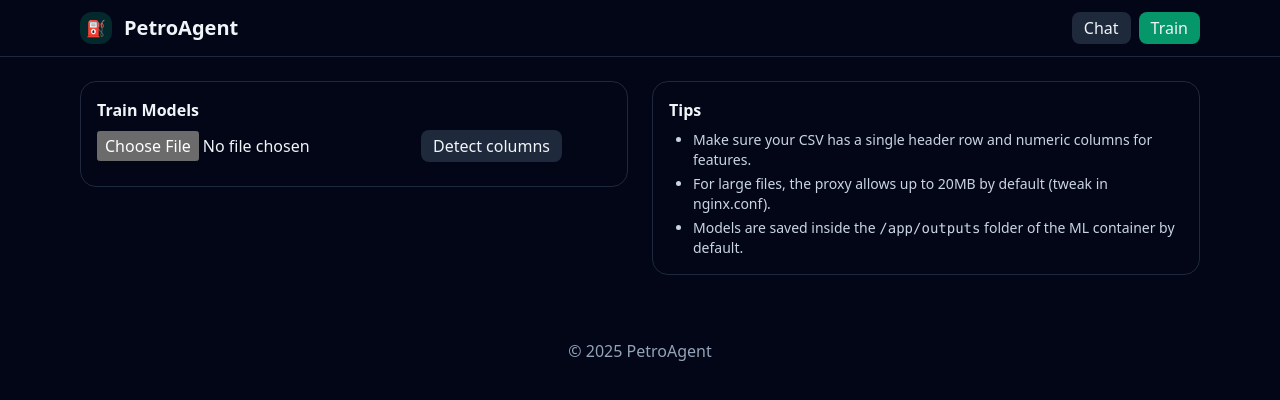
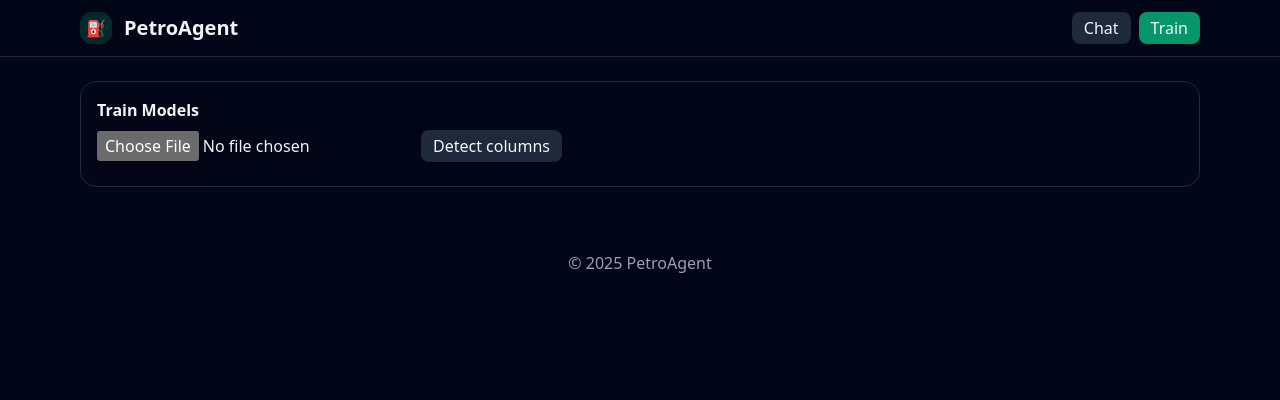
Before and after one commit to theOsaroJ/PetroAgent, a React (Vite) app in the folder frontend/: page / in a window 1280 px wide. Both pictures are taken after a click on the button "Train". Shown: the top 400 px of the page. Built offline with nearby package versions, Linux system fonts and the light colour scheme.

Commit message:
Update Trainer.tsx

```diff
--- a/frontend/src/components/Trainer.tsx
+++ b/frontend/src/components/Trainer.tsx
@@ -50,7 +50,6 @@ export default function Trainer() {
   }
 
   return (
-    <div className="grid md:grid-cols-2 gap-6">
     <div className="space-y-4">
       <div className="p-4 border border-slate-800 rounded-2xl">
         <div className="font-semibold mb-2">Train Models</div>
@@ -114,15 +113,5 @@ export default function Trainer() {
         </div>
       )}
     </div>
-
-      <div className="p-4 border border-slate-800 rounded-2xl">
-        <div className="font-semibold mb-2">Tips</div>
-        <ul className="list-disc ml-6 text-sm space-y-1 text-slate-300">
-          <li>Make sure your CSV has a single header row and numeric columns for features.</li>
-          <li>For large files, the proxy allows up to 20MB by default (tweak in nginx.conf).</li>
-          <li>Models are saved inside the <code>/app/outputs</code> folder of the ML container by default.</li>
-        </ul>
-      </div>
-    </div>
   )
 }
```
Lines whose indentation alone changed are shown as unchanged.
